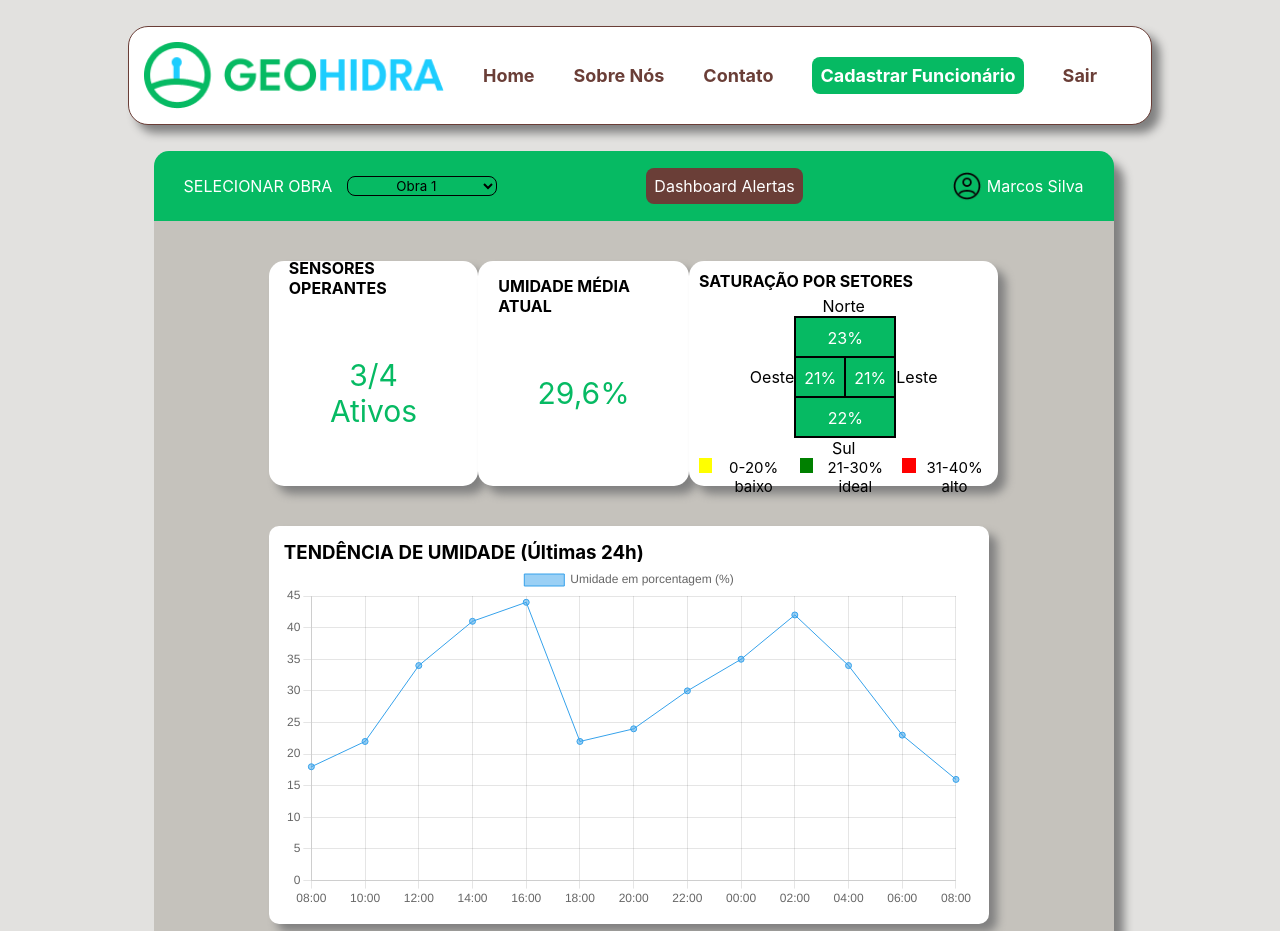
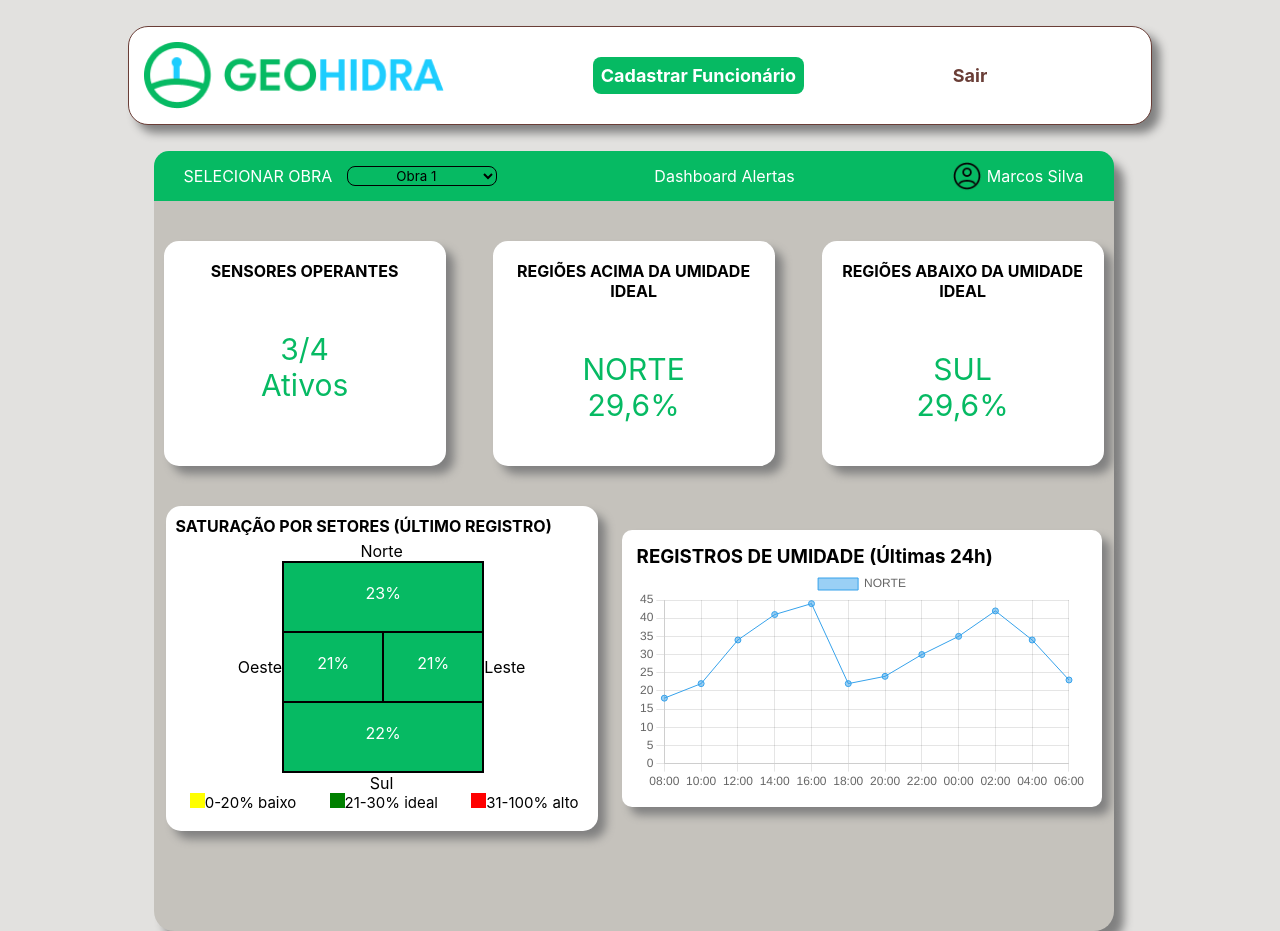
Before and after one commit to Jefferson-Palma/GEO-HIDRA, a plain HTML site: page public/dashboard.html in a window 1280 px wide. Shown: the top 931 px of the page. Drawn offline with nearby package versions, Linux system fonts and the light colour scheme.

Commit message:
ajustes na dashboard

```diff
--- a/public/dashboard.html
+++ b/public/dashboard.html
@@ -14,9 +14,6 @@
         <div class="componentes">
             <div class="logo"><img src="assets/imgs/Group 10.png" alt="Logo da Empresa"></div>
             <div class="caminhos">
-                <span><a href="inicial.html">Home</a></span>
-                <span><a href="inicial.html#sobreNos">Sobre Nós</a></span>
-                <span><a href="inicial.html#contato">Contato</a></span>
                 <div class="funcionarioCadastro"><span>
                         <a href="cadastroFuncionario.html" style="color: white;">Cadastrar Funcionário</a>
                     </span>
@@ -52,13 +49,21 @@
                 <h4>SENSORES OPERANTES</h4>
                 <p>3/4 Ativos</p>
             </div>
-            <div class="media">
-                <h4>UMIDADE MÉDIA ATUAL</h4>
-                <p>29,6%</p>
+            <div class="operante">
+                <h4>REGIÕES ACIMA DA UMIDADE IDEAL</h4>
+                <p>NORTE 29,6%</p>
             </div>
+            <div class="operante">
+                <h4>REGIÕES ABAIXO DA UMIDADE IDEAL</h4>
+                <p>SUL 29,6%</p>
+            </div>
+
+        </div>
+
+        <div style="display: flex;align-items: center;justify-content: space-around;">
         <div class="regiao">
             <div class="tituloRegiao">
-                    <h4>SATURAÇÃO POR SETORES</h4>
+                <h4>SATURAÇÃO POR SETORES (ÚLTIMO REGISTRO)</h4>
             </div>
             <div class="regiao2">
 
@@ -87,17 +92,23 @@
                         <div class="bloco" style="background-color: green;"></div> 21-30% ideal
                     </div>
                     <div class="escrita">
-                            <div class="bloco" style="background-color: red;"></div> 31-40% alto
+                        <div class="bloco" style="background-color: red;"></div> 31-100% alto
                     </div>
                 </div>
             </div>
+
+
+        </div>
+        <div class="grafico">
+                <h3>REGISTROS DE UMIDADE (Últimas 24h)</h3>
+                <canvas id="myChart"></canvas>
+
             </div>
     </div>
-        <div class="grafico">
-            <h3>TENDÊNCIA DE UMIDADE (Últimas 24h)</h3>
-            <canvas id="myChart"></canvas>
+
+
     </div>
-    </div>
+
 
 
     <footer>
@@ -120,10 +131,10 @@
     new Chart(ctx, {
         type: 'line',
         data: {
-            labels: ['08:00', '10:00', '12:00', '14:00', '16:00', '18:00', '20:00', '22:00', '00:00', '02:00', '04:00', '06:00', '08:00'],
+            labels: ['08:00', '10:00', '12:00', '14:00', '16:00', '18:00', '20:00', '22:00', '00:00', '02:00', '04:00', '06:00'],
             datasets: [{
-                label: 'Umidade em porcentagem (%)',
-                data: [18, 22, 34, 41, 44, 22, 24, 30, 35, 42, 34, 23, 16],
+                label: 'NORTE',
+                data: [18, 22, 34, 41, 44, 22, 24, 30, 35, 42, 34, 23],
                 borderWidth: 1
             }]
         },
--- a/public/styles/style.css
+++ b/public/styles/style.css
@@ -665,14 +665,16 @@ footer {
 
 /* Dashboard */
 .grafico {
-    height: 20%;
-    width: 75%;
+    width: 50%;
     background-color: white;
     border-radius: 10px;
     padding: 15px;
-    margin-left: 12%;
+
     color: #000000;
     box-shadow: 8px 8px 10px gray;
+}
+.grafico canvas{
+    width:50%;
 }
 
 .box {
@@ -696,7 +698,7 @@ footer {
     background-color: #06BA63;
     display: flex;
     justify-content: space-between;
-    height: 70px;
+    height: 50px;
 }
 
 .select {
@@ -722,17 +724,8 @@ footer {
     gap: 5px;
 }
 
-.dashboardAlerta{
-    background-color: #6a3e37;
-    border-radius: 8px;
-    padding: 8px;
-    text-align: center;
-    transition: 1s;
-}
-
 .kpi{
-    margin-left: 12%;
-    margin-right: 12%;
+    margin: 10px;
     margin-top: 40px;
     margin-bottom: 40px;
     height:225px;
@@ -741,15 +734,16 @@ footer {
 }
 
 .kpi h4{
-    align-self: center;
-    margin-bottom: auto;
+    text-align: center;
+
 }
 
 .operante{
+    width: 30%;
     padding: 20px;
     flex-direction: column;
     align-items: center;
-    justify-content: center;
+    justify-content: flex-start;
     border-radius: 15px;
     display: flex;
     background-color: #ffffff;
@@ -758,7 +752,8 @@ footer {
 }
 
 .operante p {
-    padding: 35%;
+    padding: 50px;
+    justify-content: center;
     text-align: center;
     color: #06ba63;
     font-size: 30px;
@@ -784,6 +779,8 @@ footer {
 }
 
 .regiao{
+    width: 45%;
+    height: 325px;
     padding: 5px;
     flex-direction: column;
     border-radius: 15px;
@@ -811,15 +808,15 @@ footer {
     border: solid 1px black
 }
 .orientacao{
-    padding-top: 10px;
+    padding-top: 20px;
     text-align: center;
     align-items: center;
     justify-content: center;
-    height: 40px;
+    height: 70px;
 }
 .leste,
 .oeste{
-    width: 50px;
+    width: 100px;
 }
 
 .alinhamento{
@@ -834,10 +831,11 @@ footer {
 }
 
 .legenda{
+    width: 100%;
     flex-direction: row;
     font-size: 15px;
     display: flex;
-    justify-content: space-between;
+    justify-content: space-around;
 }
 .escrita{
     display: flex;
```
Also changed, not shown: public/cadastroFuncionario.html (+1 -3 lines). Lines whose indentation alone changed are shown as unchanged.
